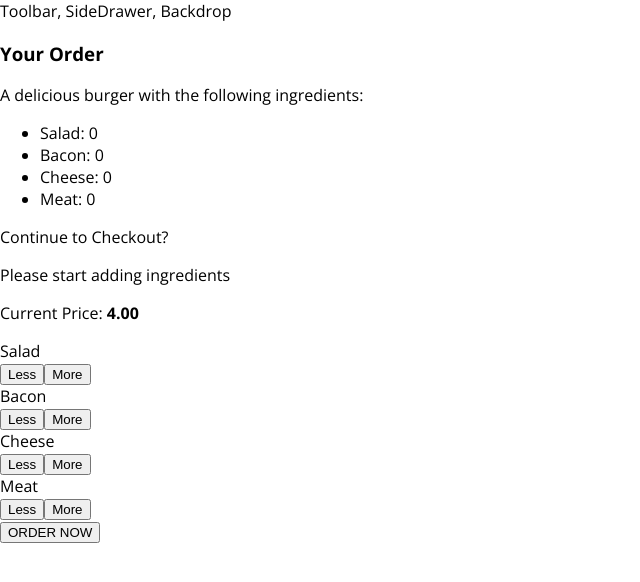
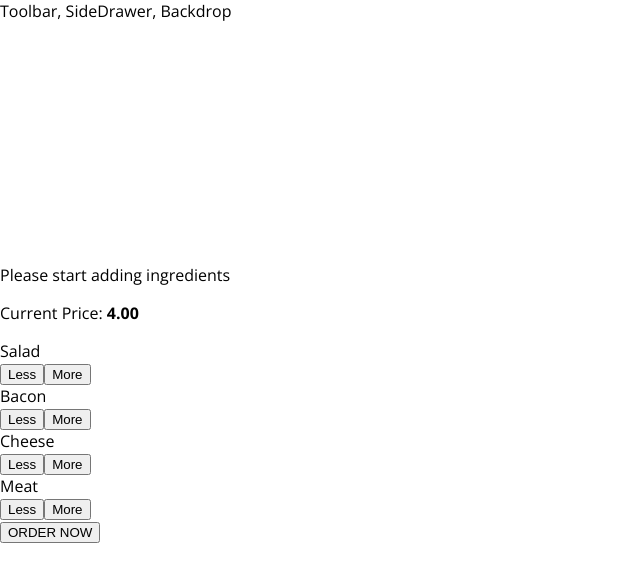
Before and after one commit to GitMikeZ/React-Burger-App, a React app: page / in a window 1280 px wide. Shown: the top 582 px of the page, without its empty margins (0-640 px from the left). Built offline with nearby package versions, Linux system fonts and the light colour scheme.

Commit message:
Modal Animation

```diff
--- a/src/components/Burger/BuildControls/BuildControls.js
+++ b/src/components/Burger/BuildControls/BuildControls.js
@@ -22,7 +22,8 @@
 		))}
 		<button
 				className={classes.OrderButton}
-				disabled={props.purchasable}>ORDER NOW</button>
+				disabled={props.purchasable}
+				onClick={props.ordered}>ORDER NOW</button>
 	</div>
 );
 
--- a/src/components/UI/Modal/Modal.js
+++ b/src/components/UI/Modal/Modal.js
@@ -4,10 +4,13 @@
 
 const modal = (props) => (
 
-	<div className={classes.modal}>
+	<div className={classes.modal}
+		style={{
+			transform: props.show ? 'translateY(0)' : 'translateY(-100vh)',
+			opacity: props.show ? '1':'0'
+		}}>
 		{props.children}
 	</div>
-
 );
 
 export default modal;
--- a/src/containers/BurgerBuilder/BurgerBuilder.js
+++ b/src/containers/BurgerBuilder/BurgerBuilder.js
@@ -23,7 +23,8 @@
 			meat: 0
 		},
 		totalPrice: 4,
-		purchasable: false
+		purchasable: false,
+		purchasing: false
 	}
 
 	updatePurchaseState(ingredients) {
@@ -69,6 +70,10 @@
 		this.updatePurchaseState(updatedIngredients);
 	}
 
+	purchaseHandler = () =>  {
+		this.setState({purchasing: true});
+	}
+
 	render() {
 		const disabledInfo = {
 			...this.state.ingredients
@@ -78,7 +83,7 @@
 		}
 		return (
 			<Aux>
-				<Modal>
+				<Modal show={this.state.purchasing}>
 					<OrderSummary ingredients={this.state.ingredients}/>
 				</Modal>
 				<Burger ingredients={this.state.ingredients} />
@@ -86,6 +91,7 @@
 					ingredientAdded={this.addIngredientHandler}
 					ingredientRemoved={this.removeIngredientHandler}
 					purchasable={this.state.purchaseable}
+					ordered={this.purchaseHandler}
 					price={this.state.totalPrice} />
 			</Aux>
 		);
```
